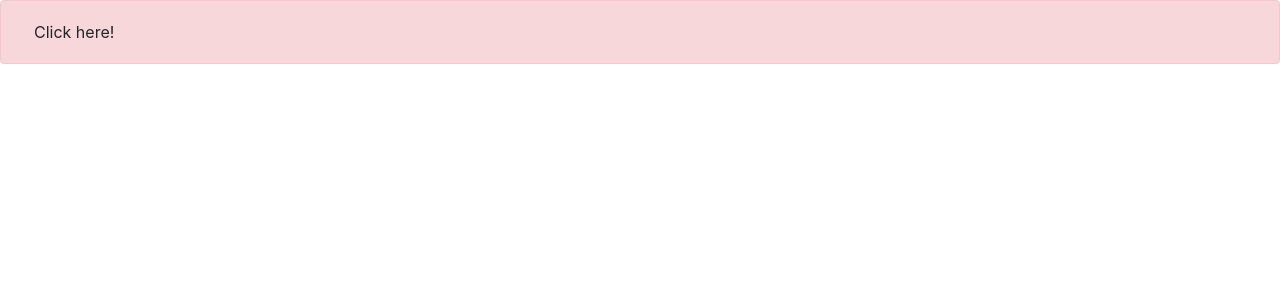
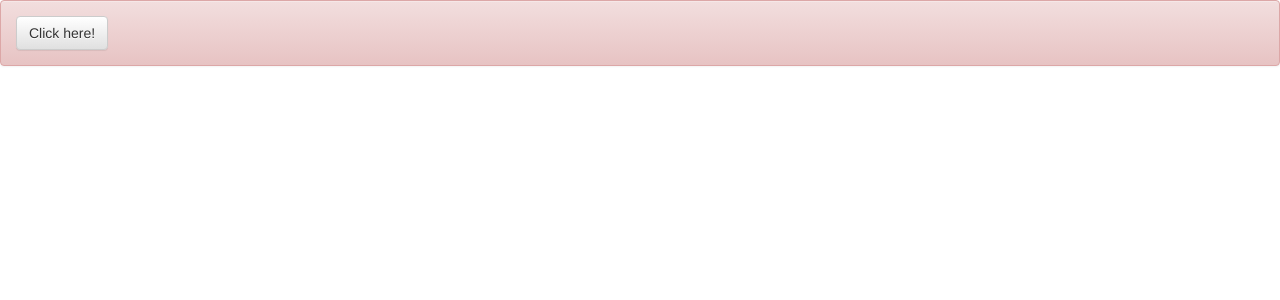
Before and after one commit to wtragnee/lupus-garupus-front, a React (Create React App) app: page / in a window 1280 px wide. Shown: the top 300 px of the page. Built offline with nearby package versions, Linux system fonts and the light colour scheme.

Commit message:
Fix conflict between module bootstrap v4 and react-bootstrap module (#2)

```diff
--- a/package.json
+++ b/package.json
@@ -4,8 +4,6 @@
   "private": true,
   "dependencies": {
     "bluebird-retry": "^0.11.0",
-    "bootstrap": "^4.1.1",
-    "bootstrap-theme": "^5.0.0",
     "configture": "0.0.1",
     "react": "^16.4.0",
     "react-bootstrap": "^0.32.1",
--- a/public/index.html
+++ b/public/index.html
@@ -10,6 +10,8 @@
     -->
     <link rel="manifest" href="%PUBLIC_URL%/manifest.json">
     <link rel="shortcut icon" href="%PUBLIC_URL%/favicon.ico">
+    <link rel="stylesheet" href="https://maxcdn.bootstrapcdn.com/bootstrap/3.3.7/css/bootstrap.min.css" integrity="sha384-BVYiiSIFeK1dGmJRAkycuHAHRg32OmUcww7on3RYdg4Va+PmSTsz/K68vbdEjh4u" crossorigin="anonymous">
+    <link rel="stylesheet" href="https://maxcdn.bootstrapcdn.com/bootstrap/3.3.7/css/bootstrap-theme.min.css" integrity="sha384-rHyoN1iRsVXV4nD0JutlnGaslCJuC7uwjduW9SVrLvRYooPp2bWYgmgJQIXwl/Sp" crossorigin="anonymous">
     <!--
       Notice the use of %PUBLIC_URL% in the tags above.
       It will be replaced with the URL of the `public` folder during the build.
--- a/src/components/collapse.js
+++ b/src/components/collapse.js
@@ -23,7 +23,7 @@
           </Button>
         </div>
         <div>
-          <Collapse show={this.state.opened}>
+          <Collapse in={this.state.opened}>
             <div className="alert alert-danger">Opened</div>
           </Collapse>
         </div>
--- a/src/containers/App.js
+++ b/src/containers/App.js
@@ -2,7 +2,7 @@
 // const Nav = require('./Nav');
 import CollapseTest from '../components/collapse';
 
-class App extends React.PureComponent {
+class App extends React.Component {
   render() {
     return <CollapseTest />;
   }
--- a/src/index.js
+++ b/src/index.js
@@ -1,4 +1,3 @@
-import 'bootstrap/dist/css/bootstrap.css';
 
 import React from 'react';
 import ReactDOM from 'react-dom';
```
Also changed, not shown: 1 other file (tests, documents, lock files or other folders).
